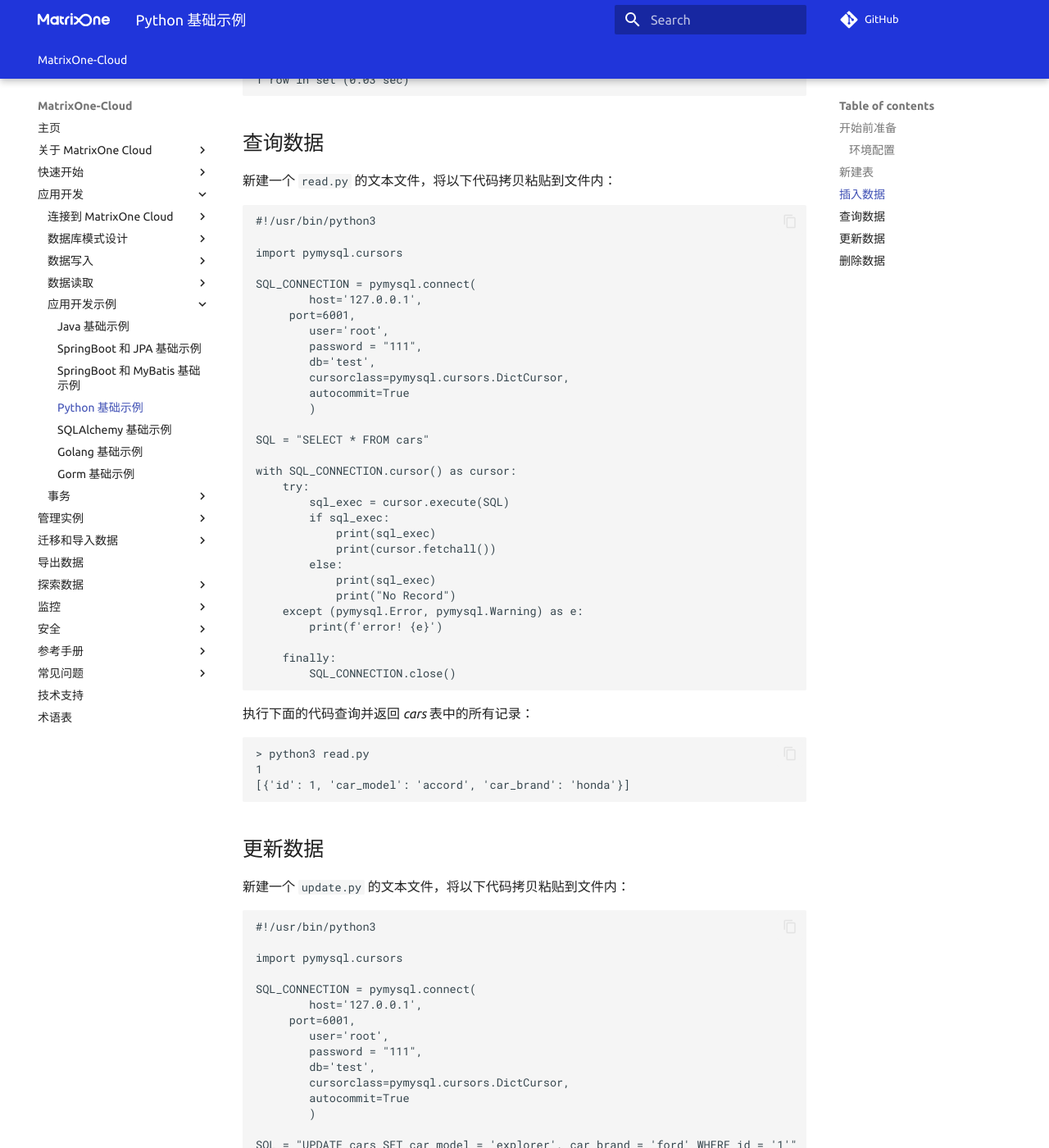
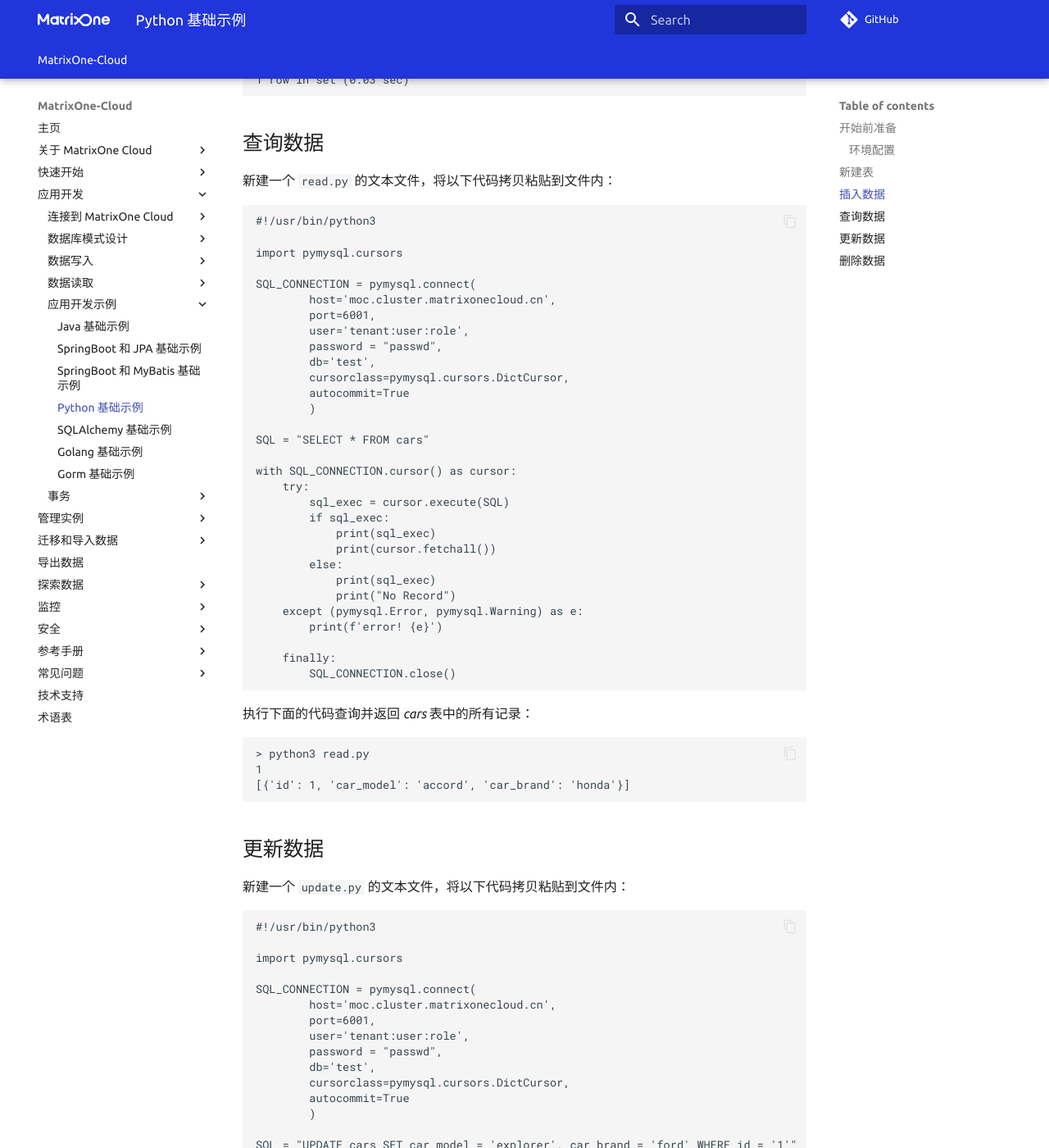
Before and after one commit to yangj1211/moc-docs, an MkDocs documentation site: the page built from docs/MatrixOne-Cloud/App-Develop/Tutorial/develop-python-crud-demo.md, in a window 1280 px wide and 1400 px high, scrolled down 3243 px. Shown: the whole window at 82% size. Built offline with MkDocs 1.6.1 and Material for MkDocs 9.7.7, drawn with Linux system fonts in a browser that asks for light colours; comment, search, counter and statistics services are not loaded; the version menu is left out; some of the changed text lies outside the part shown.

Commit message:
Update develop-python-crud-demo.md
更新jdbc连接信息

Signed-off-by: 吴梦龙 <1849777679@qq.com>

```diff
--- a/docs/MatrixOne-Cloud/App-Develop/Tutorial/develop-python-crud-demo.md
+++ b/docs/MatrixOne-Cloud/App-Develop/Tutorial/develop-python-crud-demo.md
@@ -46,10 +46,10 @@
 import pymysql.cursors
 
 SQL_CONNECTION = pymysql.connect(
-        host='127.0.0.1',
- port=6001,
-        user='root',
-        password = "111",
+        host='moc.cluster.matrixonecloud.cn',
+        port=6001,
+        user='tenant:user:role',
+        password = "passwd",
         db='test',
         cursorclass=pymysql.cursors.DictCursor,
         autocommit=True
@@ -110,10 +110,10 @@
 import pymysql.cursors
 
 SQL_CONNECTION = pymysql.connect(
-        host='127.0.0.1',
-     port=6001,
-        user='root',
-        password = "111",
+        host='moc.cluster.matrixonecloud.cn',
+        port=6001,
+        user='tenant:user:role',
+        password = "passwd",
         db='test',
         cursorclass=pymysql.cursors.DictCursor,
         autocommit=True
@@ -167,10 +167,10 @@
 import pymysql.cursors
 
 SQL_CONNECTION = pymysql.connect(
-        host='127.0.0.1',
-     port=6001,
-        user='root',
-        password = "111",
+        host='moc.cluster.matrixonecloud.cn',
+        port=6001,
+        user='tenant:user:role',
+        password = "passwd",
         db='test',
         cursorclass=pymysql.cursors.DictCursor,
         autocommit=True
@@ -212,10 +212,10 @@
 import pymysql.cursors
 
 SQL_CONNECTION = pymysql.connect(
-        host='127.0.0.1',
-     port=6001,
-        user='root',
-        password = "111",
+        host='moc.cluster.matrixonecloud.cn',
+        port=6001,
+        user='tenant:user:role',
+        password = "passwd",
         db='test',
         cursorclass=pymysql.cursors.DictCursor,
         autocommit=True
@@ -270,10 +270,10 @@
 import pymysql.cursors
 
 SQL_CONNECTION = pymysql.connect(
-        host='127.0.0.1',
-     port=6001,
-        user='root',
-        password = "111",
+        host='moc.cluster.matrixonecloud.cn',
+        port=6001,
+        user='tenant:user:role',
+        password = "passwd",
         db='test',
         cursorclass=pymysql.cursors.DictCursor,
         autocommit=True
```
